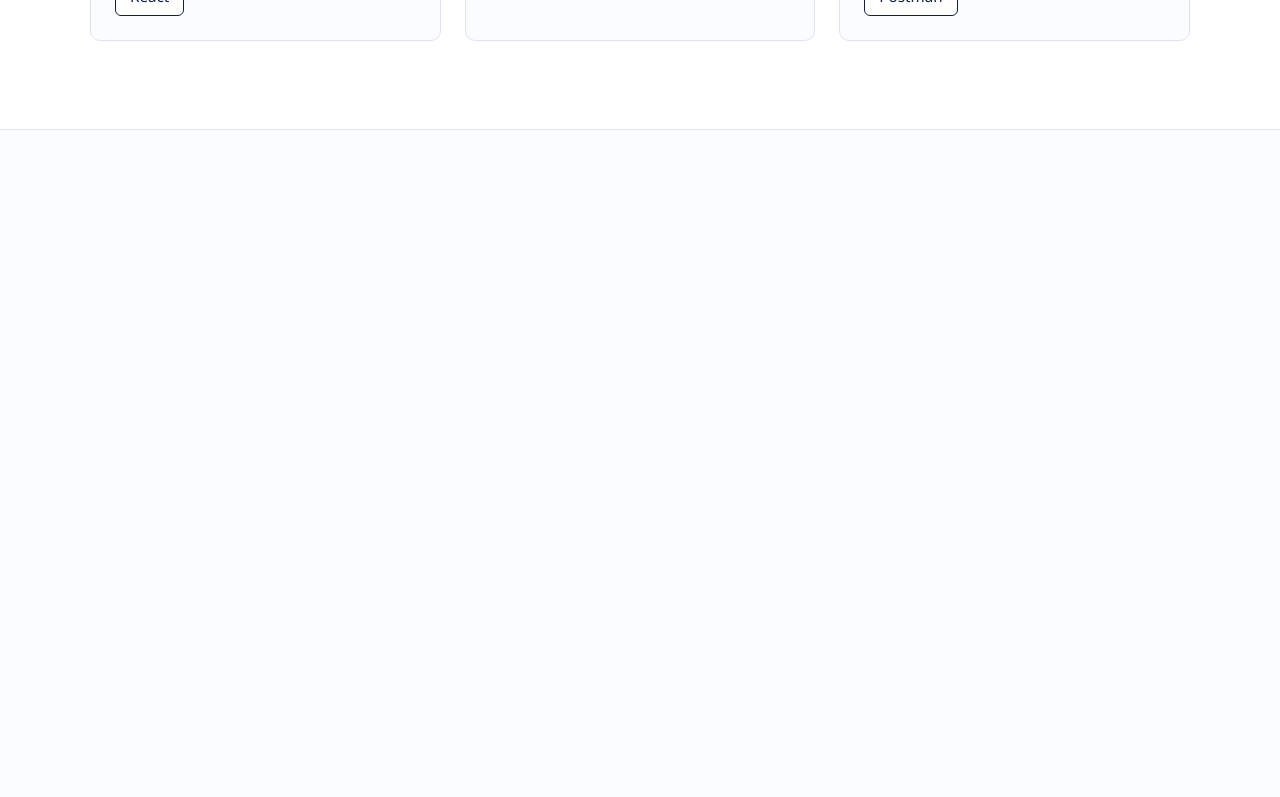
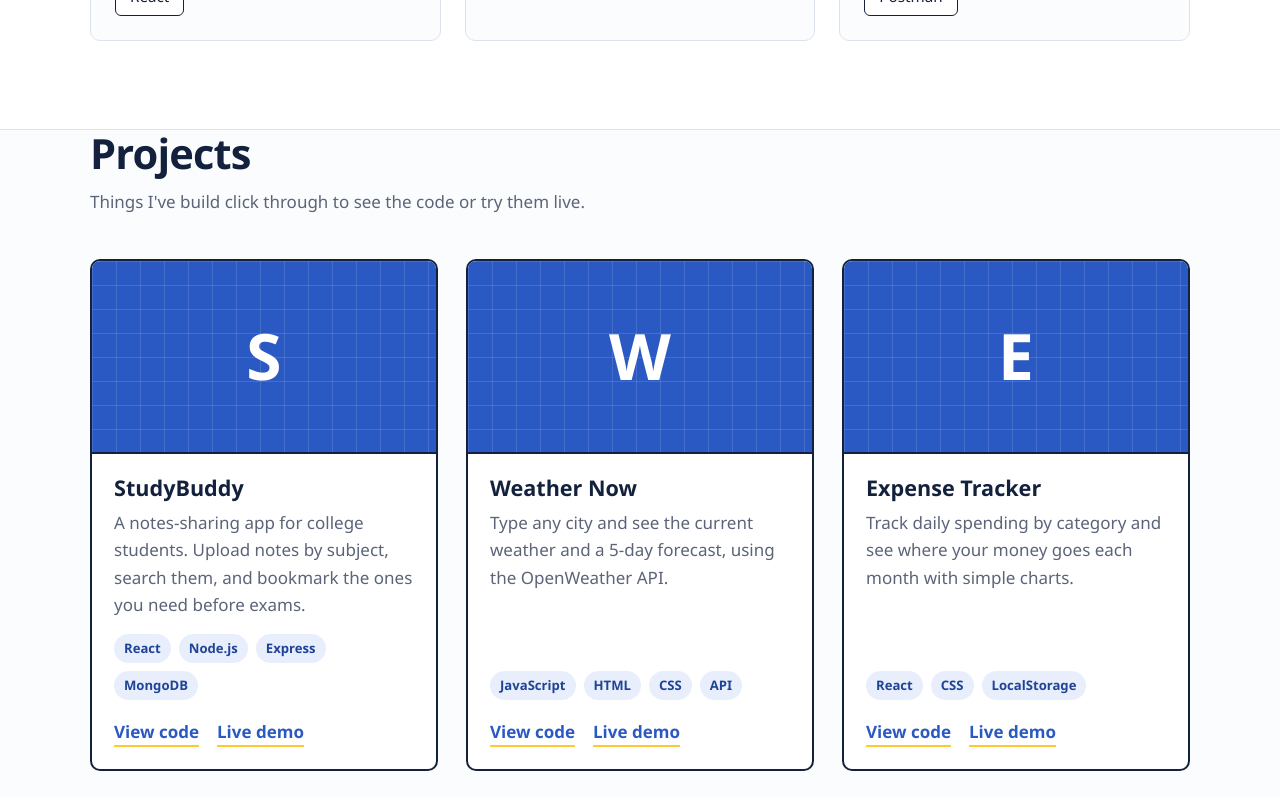
Before and after one commit to iamshanipatel/Portfolio, a React (Vite) app in the folder Shani_Portfolio/: page / in a window 1280 px wide. Shown: the part 1540-2337 px from the top of the page. Before the commit the page ends 1670 px from the top, so only its background shows below. Built offline with nearby package versions, Linux system fonts and the light colour scheme.

Commit message:
add new file - Project.jsx, ProjectCard.jsx,Project.css

```diff
--- a/Shani_Portfolio/src/App.jsx
+++ b/Shani_Portfolio/src/App.jsx
@@ -1,8 +1,9 @@
-import {profile, skills} from "./data";
+import {profile, skills, projects} from "./data";
 import Navber from "./components/Navbar";
 import About from "./components/About";
 import Hero from "./components/Hero";
 import Skills from "./components/Skills";
+import Projects from "./components/Projects";
 
 function App() {
   return (
@@ -11,6 +12,7 @@ function App() {
       <Hero profile={profile} />
       <About skills={skills} />
       <Skills skills={skills} />
+      <Projects projects={projects} />
     </>
   );
 }
--- /dev/null
+++ b/Shani_Portfolio/src/components/ProjectCard.jsx
@@ -0,0 +1,38 @@
+// import "./ProjectsCard.css";
+import './Projects.css';
+function ProjectCard({project}){
+    return(
+        <article className="project-card">
+            {project.image ?(
+                <img className="project-image" src={project.image} alt={project.title} />
+            ):(
+                <div className="project-image project-placeholder">
+                    {project.title.charAt(0)}
+                </div>
+            )}
+            <div className="project-body">
+                <h3>{project.title}</h3>
+                <p>{project.description}</p>
+
+                <div className="project-tech">
+                    {project.techStack.map((tech)=>(
+                        <span key={tech}>{tech}</span>
+                    ))}
+                </div>
+                <div className="project-links">
+                    {project.githubUrl &&(
+                        <a href={project.githubUrl} target="_blank" rel="noreferrer">
+                            View code
+                        </a>
+                    )}
+                    {project.liveUrl &&(
+                        <a href={project.liveUrl} target="_blank" rel="noreferrer">
+                            Live demo
+                        </a>
+                    )}
+                </div>
+            </div>
+        </article>
+    )
+}
+export default ProjectCard;
--- /dev/null
+++ b/Shani_Portfolio/src/components/Projects.css
@@ -0,0 +1,87 @@
+/* ===== PROJECTS + PROJECT CARD ===== */
+
+.projects-grid {
+  display: grid;
+  grid-template-columns: repeat(auto-fill, minmax(300px, 1fr));
+  gap: 28px;
+}
+
+.project-card {
+  display: flex;
+  flex-direction: column;
+  background: var(--white);
+  border: 2px solid var(--ink);
+  border-radius: var(--radius);
+  overflow: hidden;
+  transition: transform 0.2s ease, box-shadow 0.2s ease;
+}
+
+.project-card:hover {
+  transform: translate(-4px, -4px);
+  box-shadow: 6px 6px 0 var(--ink);
+}
+
+.project-image {
+  width: 100%;
+  aspect-ratio: 16 / 9;
+  object-fit: cover;
+  border-bottom: 2px solid var(--ink);
+}
+
+/* shown when a project has no image */
+.project-placeholder {
+  display: grid;
+  place-items: center;
+  font-family: var(--font-heading);
+  font-size: 4rem;
+  font-weight: 800;
+  color: var(--white);
+  background-color: var(--blue);
+  background-image: linear-gradient(rgba(255, 255, 255, 0.12) 1px, transparent 1px),
+    linear-gradient(90deg, rgba(255, 255, 255, 0.12) 1px, transparent 1px);
+  background-size: 24px 24px;
+}
+
+.project-body {
+  display: flex;
+  flex-direction: column;
+  flex: 1;
+  padding: 22px;
+}
+
+.project-body h3 {
+  font-size: 1.35rem;
+  margin-bottom: 8px;
+}
+
+.project-body p {
+  color: var(--muted);
+  margin-bottom: 16px;
+  flex: 1;
+}
+
+.project-tech {
+  display: flex;
+  flex-wrap: wrap;
+  gap: 8px;
+  margin-bottom: 18px;
+}
+
+.project-tech span {
+  font-size: 0.82rem;
+  font-weight: 600;
+  padding: 4px 10px;
+  border-radius: 999px;
+  background: var(--blue-soft);
+  color: var(--blue-dark);
+}
+
+.project-links {
+  display: flex;
+  gap: 18px;
+}
+
+.project-links a {
+  font-weight: 600;
+  border-bottom: 2px solid var(--marker);
+}
--- /dev/null
+++ b/Shani_Portfolio/src/components/Projects.jsx
@@ -0,0 +1,22 @@
+import ProjectCard from "./ProjectCard";
+import "./projects.css";
+
+function Projects({projects}){
+    return(
+        <section className="secion projects" id="projects">
+            <div className="container">
+                <h2 className="section-title">Projects</h2>
+                <p className="section-subtitle">
+                    Things I've build click through to see the code or try them live.
+                </p>
+
+                <div className="projects-grid">
+                    {projects.map((project)=>(
+                        <ProjectCard key={project._id} project={project} />
+                    ))}
+                </div>
+            </div>
+        </section>
+    )
+}
+export default Projects;
--- a/Shani_Portfolio/src/data.js
+++ b/Shani_Portfolio/src/data.js
@@ -32,3 +32,46 @@ export const skills = [
   { _id: "9", name: "VS Code", category: "Tools" },
   { _id: "10", name: "Postman", category: "Tools" },
 ];
+
+export const projects = [
+  {
+    _id: "1",
+    title: "StudyBuddy",
+    description:
+      "A notes-sharing app for college students. Upload notes by subject, search them, and bookmark the ones you need before exams.",
+    image: "",
+    techStack: ["React", "Node.js", "Express", "MongoDB"],
+    githubUrl: "https://github.com/iamshanipatel/",
+    liveUrl: "https://fabulous-bonbon-0989fc.netlify.app/",
+  },
+  {
+    _id: "2",
+    title: "Weather Now",
+    description:
+      "Type any city and see the current weather and a 5-day forecast, using the OpenWeather API.",
+    image: "",
+    techStack: ["JavaScript", "HTML", "CSS", "API"],
+    githubUrl: "https://github.com/iamshanipatel/weather-app-project",
+    liveUrl: "https://weather-app-project-gamma-three.vercel.app/",
+  },
+  {
+    _id: "3",
+    title: "Expense Tracker",
+    description:
+      "Track daily spending by category and see where your money goes each month with simple charts.",
+    image: "",
+    techStack: ["React", "CSS", "LocalStorage"],
+    githubUrl: "https://github.com/iamshanipatel/To-Do-list",
+    liveUrl: "https://stupendous-truffle-2ee58c.netlify.app/",
+  },
+   {
+    _id: "3",
+    title: "Expense Tracker",
+    description:
+      "Track daily spending by category and see where your money goes each month with simple charts.",
+    image: "",
+    techStack: ["React", "CSS", "LocalStorage"],
+    githubUrl: "https://github.com/iamshanipatel/PDF_convart",
+    liveUrl: "https://marvelous-hummingbird-333e46.netlify.app/",
+  },
+];
```
